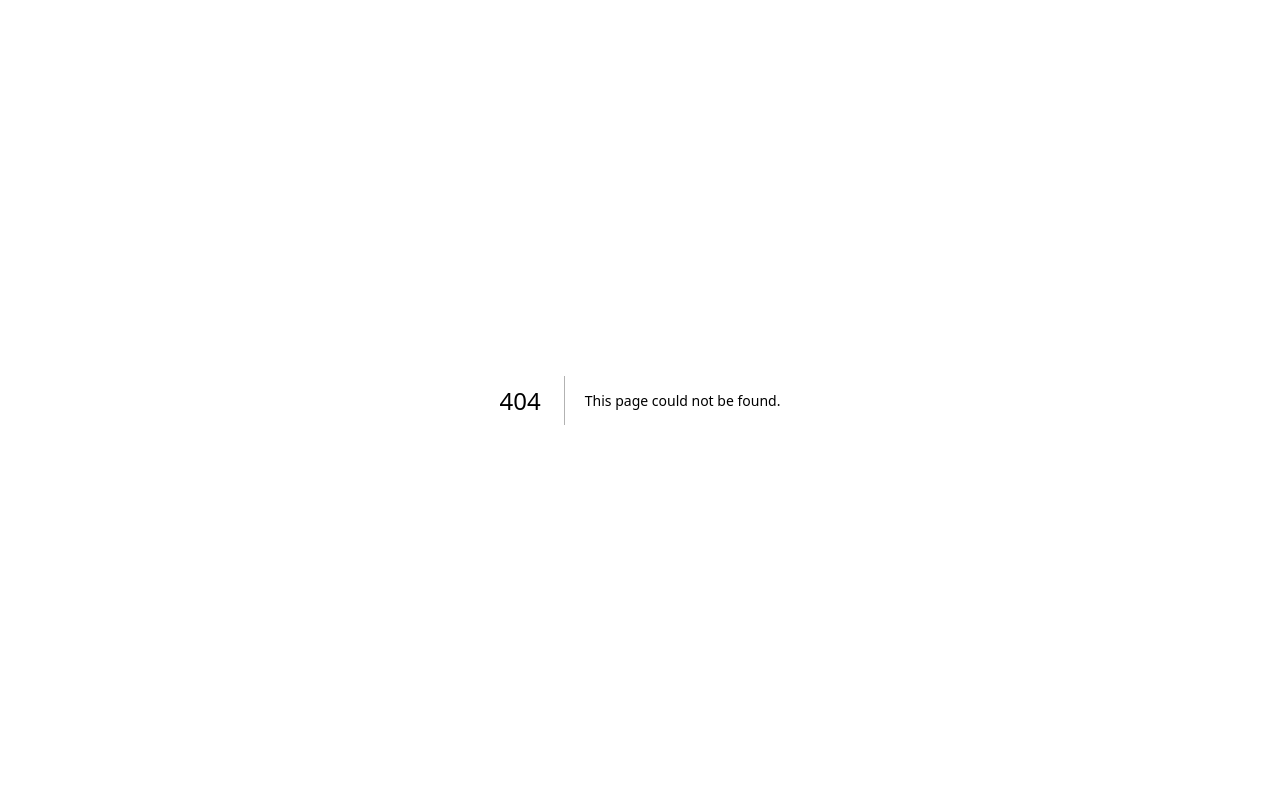
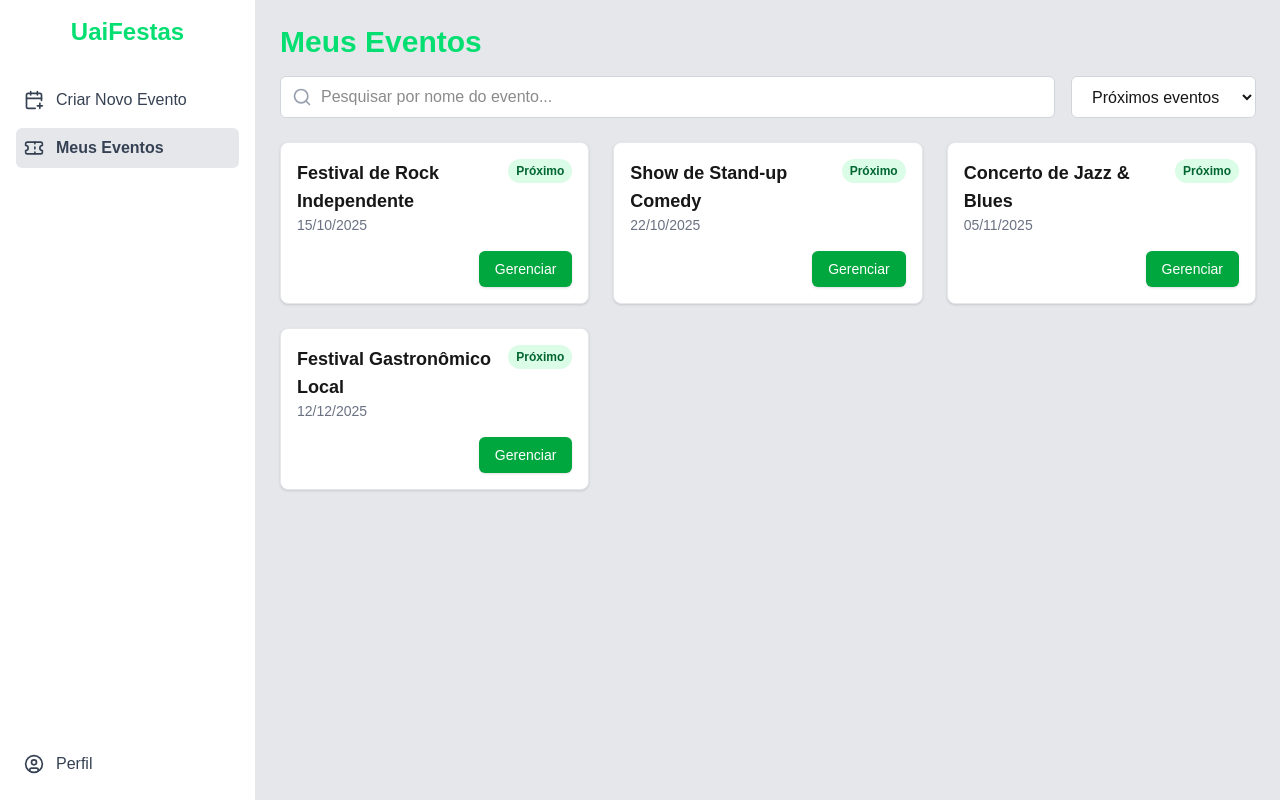
Before and after one commit to Dev-Russo/uaifestas, a Next.js app in the folder frontend/: page /dashboard in a window 1280 px wide. Before the commit this address had no page. Built offline with nearby package versions, Linux system fonts and the light colour scheme.

Commit message:
Esqueleto Dashboard

```diff
--- /dev/null
+++ b/frontend/app/components/EventCard.tsx
@@ -0,0 +1,39 @@
+interface Event {
+  id: number;
+  name: string;
+  date: string;
+  status: 'upcoming' | 'past';
+}
+
+interface EventCardProps {
+  event: Event;
+}
+
+export default function EventCard({ event }: EventCardProps) {
+  const isUpcoming = event.status === 'upcoming';
+
+  return (
+    <div className="bg-white dark:bg-neutral-800 border border-gray-200 dark:border-neutral-700 rounded-lg p-4 shadow-sm hover:shadow-md transition-shadow duration-200">
+      <div className="flex justify-between items-start">
+        <div>
+          <h3 className="text-lg font-bold">{event.name}</h3>
+          <p className="text-sm text-gray-500 dark:text-gray-400">{event.date}</p>
+        </div>
+        <span
+          className={`px-2 py-1 text-xs font-semibold rounded-full ${
+            isUpcoming
+              ? 'bg-green-100 text-green-800 dark:bg-green-900 dark:text-green-200'
+              : 'bg-gray-200 text-gray-700 dark:bg-gray-700 dark:text-gray-300'
+          }`}
+        >
+          {isUpcoming ? 'Próximo' : 'Passado'}
+        </span>
+      </div>
+      <div className="mt-4 flex justify-end">
+        <button className="px-4 py-2 text-sm shadow-sm font-medium text-white bg-green-600 rounded-md hover:bg-green-700 focus:outline-none focus:ring-2 focus:ring-offset-2 focus:ring-offset-green-400">
+          Gerenciar
+        </button>
+      </div>
+    </div>
+  );
+}
--- /dev/null
+++ b/frontend/app/components/EventFilters.tsx
@@ -0,0 +1,39 @@
+import { Search } from 'lucide-react';
+
+interface EventFiltersProps {
+  searchTerm: string;
+  setSearchTerm: (term: string) => void;
+  filter: string;
+  setFilter: (filter: string) => void;
+}
+
+export default function EventFilters({
+  searchTerm,
+  setSearchTerm,
+  filter,
+  setFilter,
+}: EventFiltersProps) {
+  return (
+    <div className="flex flex-col md:flex-row gap-4 mb-6">
+      <div className="relative flex-grow">
+        <Search className="absolute left-3 top-1/2 -translate-y-1/2 text-gray-400" size={20} />
+        <input
+          type="text"
+          placeholder="Pesquisar por nome do evento..."
+          value={searchTerm}
+          onChange={(e) => setSearchTerm(e.target.value)}
+          className="w-full pl-10 pr-4 py-2 border border-gray-300 dark:border-neutral-600 rounded-md bg-white dark:bg-neutral-800 focus:outline-none focus:ring-2 focus:ring-green-400"
+        />
+      </div>
+      <select
+        value={filter}
+        onChange={(e) => setFilter(e.target.value)}
+        className="px-4 py-2 border border-gray-300 dark:border-neutral-600 rounded-md bg-white dark:bg-neutral-800 focus:outline-none focus:ring-2 focus:ring-green-400"
+      >
+        <option value="upcoming">Próximos eventos</option>
+        <option value="past">Eventos passados</option>
+        <option value="all">Todos</option>
+      </select>
+    </div>
+  );
+}
--- /dev/null
+++ b/frontend/app/components/Sidebar.tsx
@@ -0,0 +1,47 @@
+'use client';
+import Link from 'next/link';
+import { usePathname } from 'next/navigation';
+import { CalendarPlus, Ticket, UserCircle } from 'lucide-react';
+
+const navLinks = [
+  { name: 'Criar Novo Evento', href: '/dashboard/criar-evento', icon: CalendarPlus },
+  { name: 'Meus Eventos', href: '/dashboard', icon: Ticket },
+];
+
+export default function Sidebar() {
+  const pathname = usePathname();
+
+  return (
+    <aside className="w-64 flex-shrink-0 bg-white dark:bg-neutral-900 p-4 border-r border-gray-200 dark:border-neutral-700 flex flex-col">
+      <h1 className="text-2xl font-bold mb-8 text-center text-green-400">UaiFestas</h1>
+      <nav className="flex flex-col space-y-2">
+        {navLinks.map((link) => {
+          const isActive = pathname === link.href;
+          return (
+            <Link
+              key={link.name}
+              href={link.href}
+              className={`flex items-center space-x-3 p-2 rounded-md text-gray-700 dark:text-gray-300 hover:bg-gray-100 dark:hover:bg-neutral-700 ${
+                isActive ? 'bg-gray-200 dark:bg-neutral-800 text-blue-600 dark:text-white font-semibold' : ''
+              }`}
+            >
+              <link.icon className="h-5 w-5" />
+              <span>{link.name}</span>
+            </Link>
+          );
+        })}
+      </nav>
+
+      {/* Item de Perfil na parte de baixo */}
+      <div className="mt-auto">
+        <Link
+          href="/dashboard/perfil"
+          className="flex items-center space-x-3 p-2 rounded-md text-gray-700 dark:text-gray-300 hover:bg-gray-100 dark:hover:bg-gray-700"
+        >
+          <UserCircle className="h-5 w-5" />
+          <span>Perfil</span>
+        </Link>
+      </div>
+    </aside>
+  );
+}
--- /dev/null
+++ b/frontend/app/dashboard/layout.tsx
@@ -0,0 +1,16 @@
+import Sidebar from '@/app/components/Sidebar';
+
+export default function DashboardLayout({
+  children,
+}: {
+  children: React.ReactNode;
+}) {
+  return (
+    <div className="flex h-screen">
+      <Sidebar />
+      <main className="flex-1 p-6 overflow-y-auto bg-gray-200 dark:bg-black">
+        {children}
+      </main>
+    </div>
+  );
+}
--- /dev/null
+++ b/frontend/app/dashboard/page.tsx
@@ -0,0 +1,58 @@
+'use client';
+
+import { useState, useMemo } from 'react';
+import EventCard from '@/app/components/EventCard';
+import EventFilters from '@/app/components/EventFilters';
+
+// Dummy data (substituir por chamadas da API)
+const EVENTOS = [
+  { id: 1, name: 'Festival de Rock Independente', date: '15/10/2025', status: 'upcoming' as const },
+  { id: 2, name: 'Show de Stand-up Comedy', date: '22/10/2025', status: 'upcoming' as const },
+  { id: 3, name: 'Feira de Tecnologia e Inovação', date: '01/08/2025', status: 'past' as const },
+  { id: 4, name: 'Concerto de Jazz & Blues', date: '05/11/2025', status: 'upcoming' as const },
+  { id: 5, name: 'Workshop de Marketing Digital', date: '10/09/2025', status: 'past' as const },
+  { id: 6, name: 'Festival Gastronômico Local', date: '12/12/2025', status: 'upcoming' as const },
+];
+
+export default function DashboardPage() {
+  const [searchTerm, setSearchTerm] = useState('');
+  const [filter, setFilter] = useState('upcoming'); // Valor padrão do filtro
+
+  const filteredEvents = useMemo(() => {
+    return EVENTOS.filter((event) => {
+      const matchesSearch = event.name.toLowerCase().includes(searchTerm.toLowerCase());
+
+      const matchesFilter =
+        filter === 'all' ||
+        (filter === 'upcoming' && event.status === 'upcoming') ||
+        (filter === 'past' && event.status === 'past');
+
+      return matchesSearch && matchesFilter;
+    });
+  }, [searchTerm, filter]);
+
+  return (
+    <div>
+      <h2 className="text-3xl font-bold mb-4 text-green-400 ">Meus Eventos</h2>
+
+      <EventFilters
+        searchTerm={searchTerm}
+        setSearchTerm={setSearchTerm}
+        filter={filter}
+        setFilter={setFilter}
+      />
+
+      {filteredEvents.length > 0 ? (
+        <div className="grid grid-cols-1 lg:grid-cols-2 xl:grid-cols-3 gap-6">
+          {filteredEvents.map((event) => (
+            <EventCard key={event.id} event={event} />
+          ))}
+        </div>
+      ) : (
+        <div className="text-center py-12">
+          <p className="text-gray-500 dark:text-gray-400">Nenhum evento encontrado.</p>
+        </div>
+      )}
+    </div>
+  );
+}
--- /dev/null
+++ b/frontend/app/page.tsx
@@ -0,0 +1,8 @@
+export default function DummyPage() {
+  return (
+    <div style={{ padding: "2rem", fontFamily: "Arial, sans-serif" }}>
+      <h1>Dummy Page</h1>
+      <p>SAS lal</p>
+    </div>
+  );
+}
```
Also changed, not shown: frontend/package.json (+8 -5 lines), 2 other files (tests, documents, lock files or other folders).
